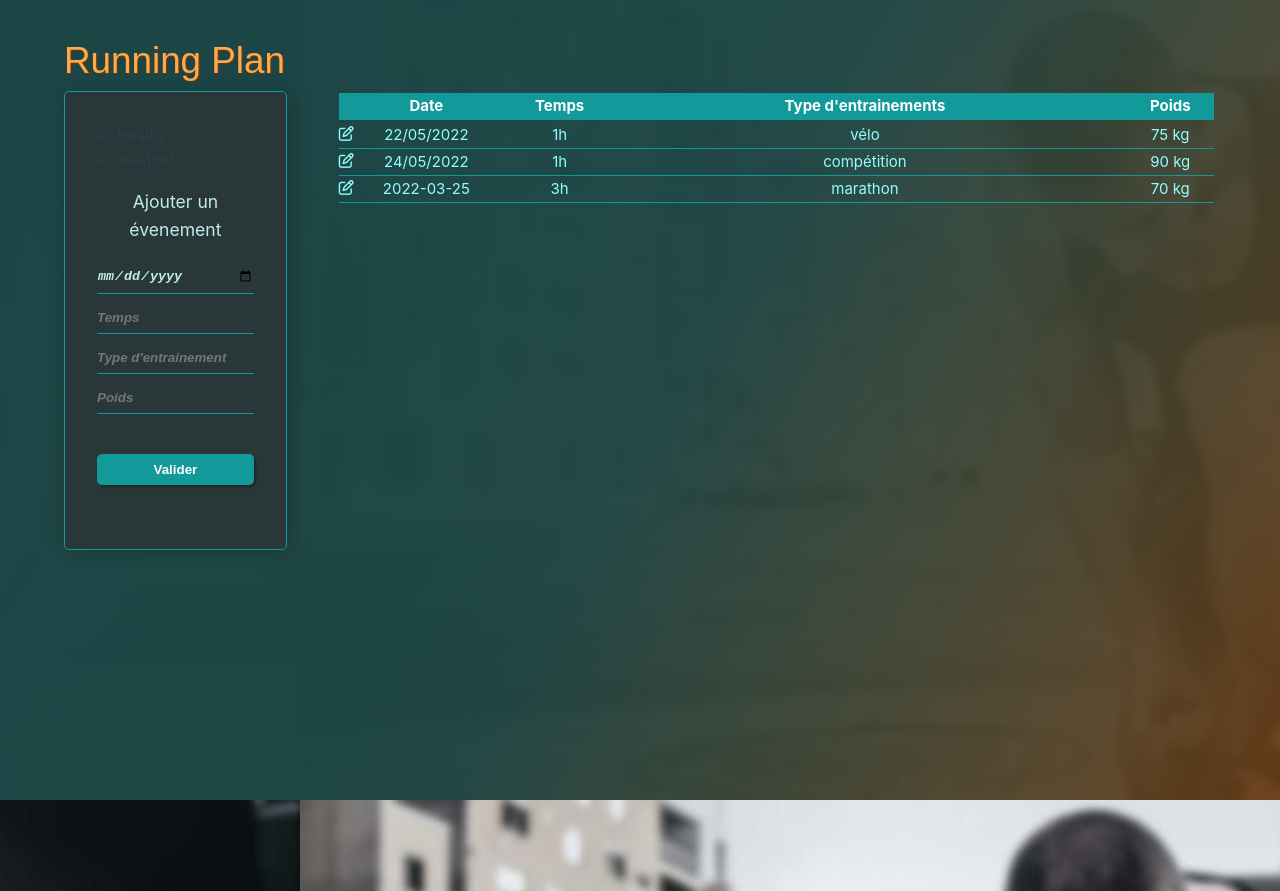
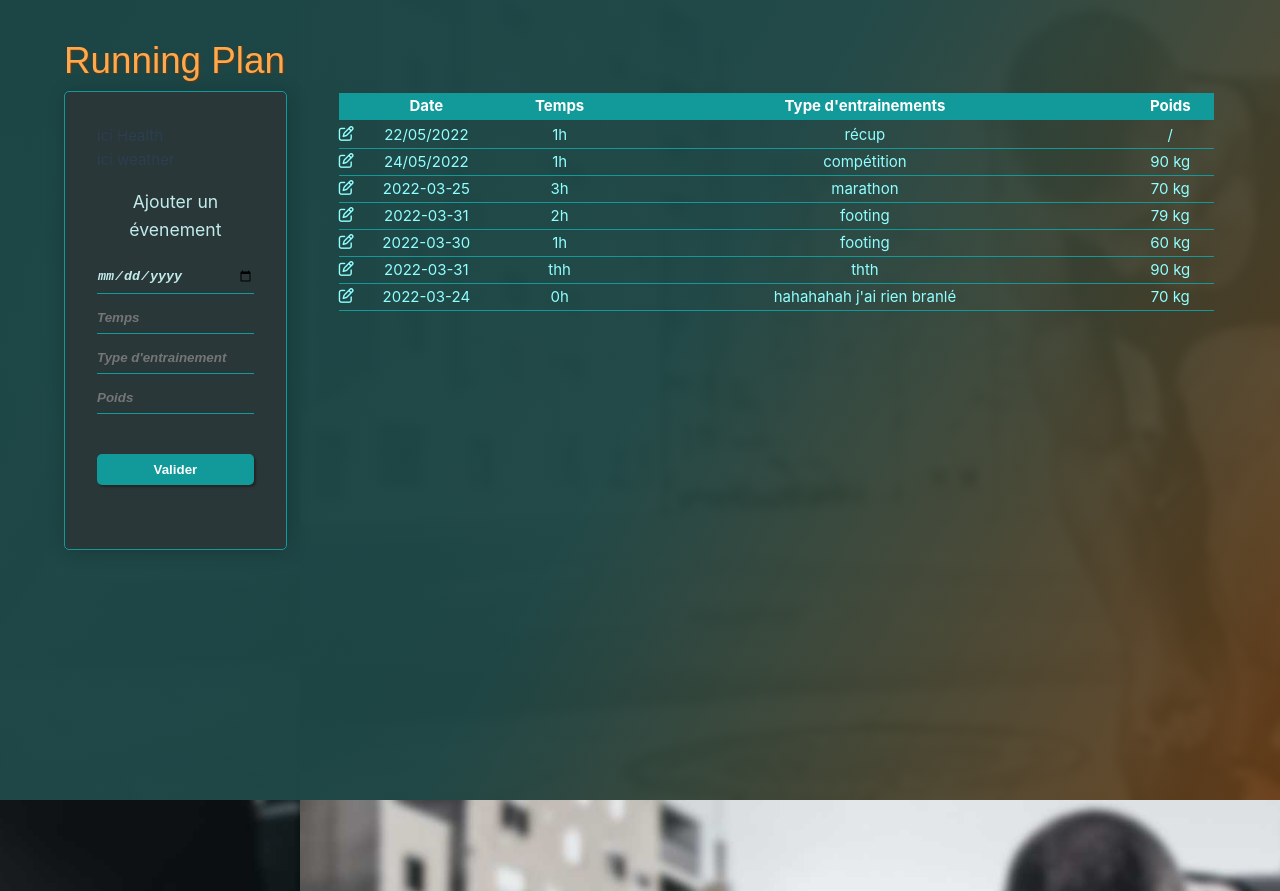
Before and after one commit to joris-villet/running-plan-client, a Vue app: page /dashboard in a window 1280 px wide. Built offline with nearby package versions, Linux system fonts and the light colour scheme; data requests are answered from the project's data file; a web font is replaced by a local one.

Commit message:
create newEvent form with method in store event

```diff
--- a/db.json
+++ b/db.json
@@ -4,8 +4,8 @@
       "id": 1,
       "date": "22/05/2022",
       "time": "1h",
-      "trainingType": "vélo ",
-      "weight": 75
+      "trainingType": "récup",
+      "weight": ""
     },
     {
       "id": 2,
@@ -20,6 +20,34 @@
       "time": "3h",
       "trainingType": "marathon",
       "weight": 70
+    },
+    {
+      "id": 4,
+      "date": "2022-03-31",
+      "time": "2h",
+      "trainingType": "footing",
+      "weight": "79"
+    },
+    {
+      "id": 5,
+      "date": "2022-03-30",
+      "time": "1h",
+      "trainingType": "footing",
+      "weight": "60"
+    },
+    {
+      "date": "2022-03-31",
+      "time": "thh",
+      "trainingType": "thth",
+      "weight": 90,
+      "id": 6
+    },
+    {
+      "id": 7,
+      "date": "2022-03-24",
+      "time": "0h",
+      "trainingType": "hahahahah j'ai rien branlé",
+      "weight": 70
     }
   ]
 }
--- a/src/components/Sidebar.vue
+++ b/src/components/Sidebar.vue
@@ -1,23 +1,39 @@
 <script>
 import Title from '@/components/Title.vue'
-import Button from '@/components/Button.vue'
-import Input from '@/components/Input.vue'
+import { reactive } from 'vue'
+import { useEventStore } from '@/stores/event.js'
 
 export default {
   name: 'Sidebar',
-  components: { Title, Button, Input  },
+  components: { Title },
 
   setup() {
 
+    const eventStore = useEventStore();
+
+    const locals = reactive({
+      date: '',
+      time: '',
+      trainingType: '',
+      weight: '',
+    })
+
     const handleForm = () => {
-      console.log('click')
+      locals.weight = parseInt(locals.weight, 10)
+      eventStore.createEvent(locals);
+      locals.date = "";
+      locals.time = "";
+      locals.trainingType = "";
+      locals.weight = "";
     }
 
     return {
-      handleForm
+      handleForm,
+      locals,
+      eventStore
     }
 
-  }
+  },
 
 }
 </script>
@@ -29,31 +45,39 @@ export default {
     <div>ici weather</div>
     <form class="sidebar__form">
       <Title h2 class="sidebar__form__title" title="Ajouter un évenement" />
-      <Input
-        classLabel="sidebar__form__label"
-        classInput="sidebar__form__input"
+      <label class="sidebar__form__label">
+        <input
+          v-model="locals.date"
+          class="sidebar__form__input"
           type="date"
           placeholder="Date"
-      />
-      <Input
-        classLabel="sidebar__form__label"
-        classInput="sidebar__form__input"
+        >
+      </label>
+      <label class="sidebar__form__label">
+        <input
+          v-model="locals.time"
+          class="sidebar__form__input"
           type="text"
           placeholder="Temps"
-      />
-      <Input
-        classLabel="sidebar__form__label"
-        classInput="sidebar__form__input"
+        >
+      </label>
+      <label class="sidebar__form__label">
+        <input
+          v-model="locals.trainingType"
+          class="sidebar__form__input"
           type="text"
           placeholder="Type d'entrainement"
-      />
-      <Input
-        classLabel="sidebar__form__label"
-        classInput="sidebar__form__input"
+        >
+      </label>
+      <label class="sidebar__form__label">
+        <input
+          v-model="locals.weight"
+          class="sidebar__form__input"
           type="text"
           placeholder="Poids"
-      />
-      <Button class="sidebar__form__btn" @click.prevent="handleForm" value="Valider" />
+        >
+      </label>
+      <button class="sidebar__form__btn" @click.prevent="handleForm">Valider</button>
     </form>
   </aside>
 </template>
--- a/src/components/Table.vue
+++ b/src/components/Table.vue
@@ -51,7 +51,7 @@ export default {
           :date="event.date"
           :time="event.time"
           :trainingType="event.trainingType"
-          :weight="event.weight == null ? '/' : event.weight + ' kg'"
+          :weight="event.weight === '' ? '/' : event.weight + ' kg'"
         >
           <i @click="openModal(event)" class="table__tbody__icon fas fa-edit"></i>
         </Events>
--- a/src/stores/event.js
+++ b/src/stores/event.js
@@ -12,6 +12,7 @@ export const useEventStore = defineStore({
     events: []
   }),
   actions: {
+
     async getEvents() {
       try {
         const { data } = await axios.get(`${import.meta.env.VITE_API_BASE_URL}/events`)
@@ -21,6 +22,7 @@ export const useEventStore = defineStore({
         console.log(err)
       }
     },
+
     async updateEvent() {
       try {
         const formData = {
@@ -40,6 +42,18 @@ export const useEventStore = defineStore({
       } catch(err) {
         console.log(err)
       }
+    },
+
+    async createEvent(newEvent) {
+      try {
+        const { data } = await axios.post(`${import.meta.env.VITE_API_BASE_URL}/events`, newEvent)
+        if (data) {
+          this.getEvents()
+        }
+        console.log(data);
+      } catch(err) {
+        console.log(err)
+      }
     }
   }
 })
```
Also changed, not shown: 1 other file (tests, documents, lock files or other folders). Lines whose indentation alone changed are shown as unchanged.
